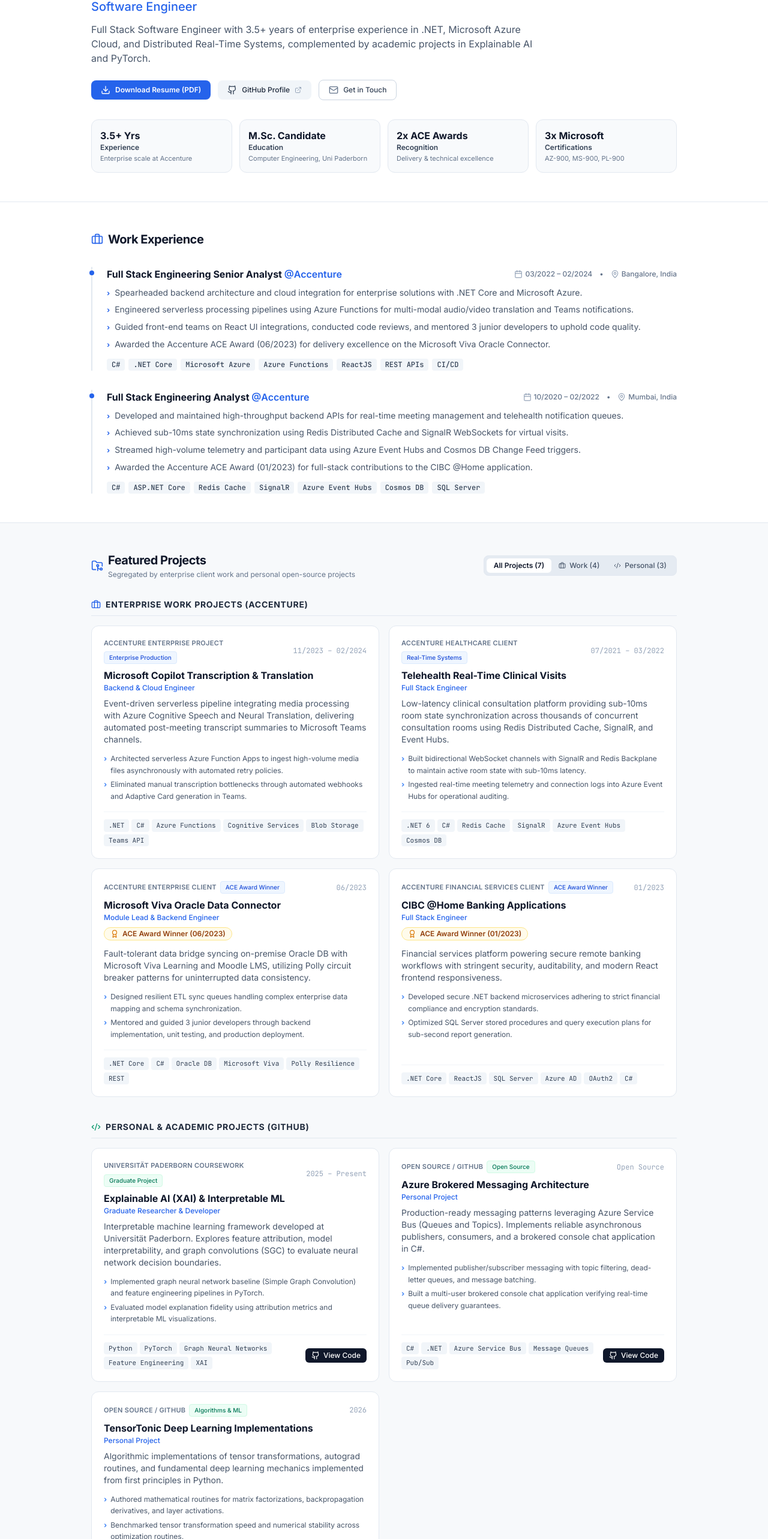
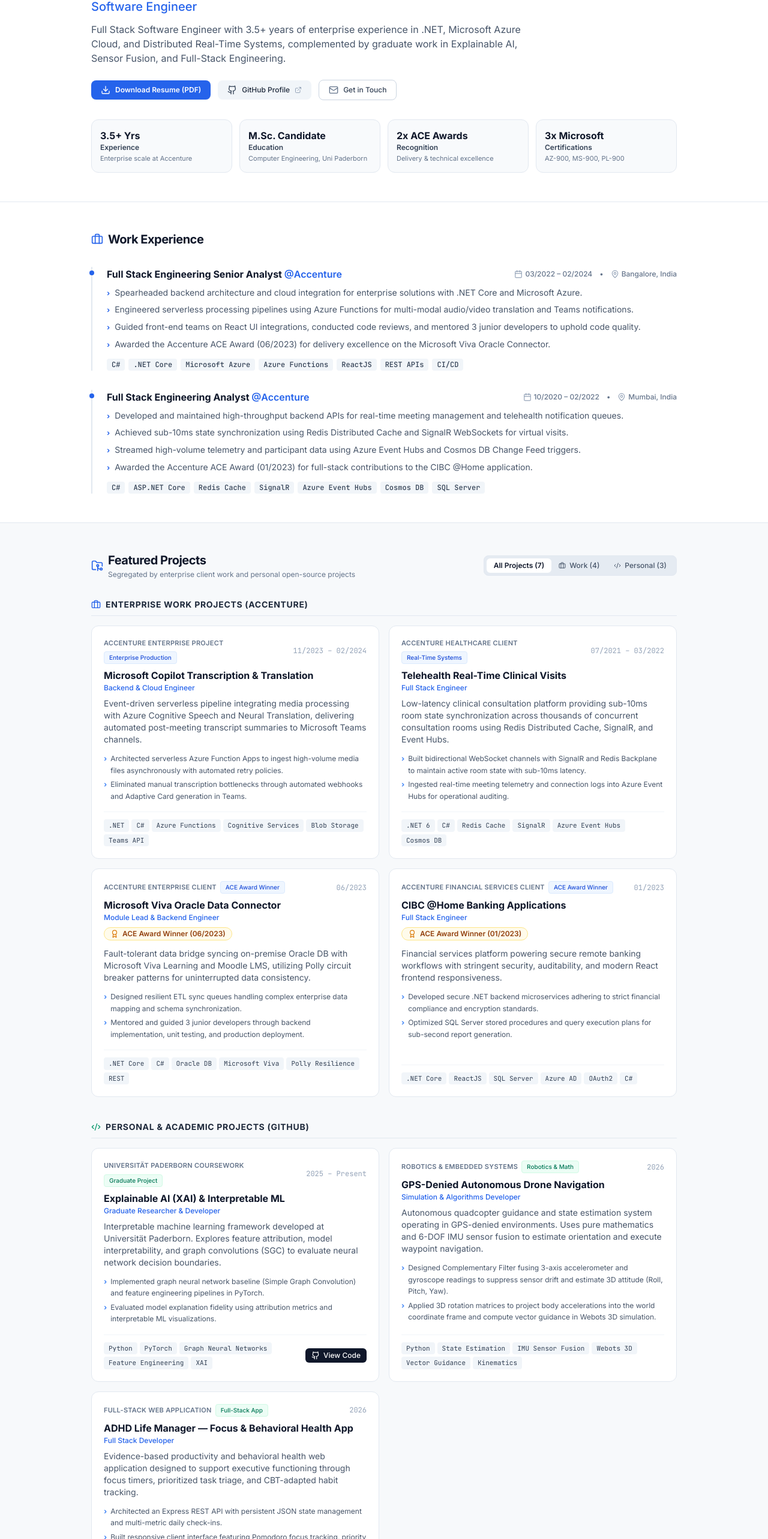
Before and after one commit to KkishanN/KkishanN, a React (Vite) app: page / in a window 1280 px wide. Shown: the part 227-2793 px from the top of the page at 60% size. Built offline with nearby package versions, Linux system fonts and the light colour scheme.

Commit message:
feat: replace personal projects with Drone GPS-denied navigation and ADHD Life Manager alongside XAI

```diff
--- a/src/data/portfolioData.ts
+++ b/src/data/portfolioData.ts
@@ -26,7 +26,7 @@
   personal: {
     name: "Kishan Nadageri",
     title: "Software Engineer",
-    headline: "Full Stack Software Engineer with 3.5+ years of enterprise experience in .NET, Microsoft Azure Cloud, and Distributed Real-Time Systems, complemented by academic projects in Explainable AI and PyTorch.",
+    headline: "Full Stack Software Engineer with 3.5+ years of enterprise experience in .NET, Microsoft Azure Cloud, and Distributed Real-Time Systems, complemented by graduate work in Explainable AI, Sensor Fusion, and Full-Stack Engineering.",
     email: "kishannadageri06@gmail.com",
     phone: "+91-8904526667",
     location: "India",
@@ -72,7 +72,7 @@
     }
   ] as Experience[],
 
-  // Segregated Work & Enterprise Projects
+  // Segregated Work & Enterprise Projects (Accenture)
   workProjects: [
     {
       id: "copilot-transcription",
@@ -138,7 +138,7 @@
     }
   ] as Project[],
 
-  // Segregated Personal & Open-Source Projects (GitHub)
+  // Refined Personal, Academic & System Engineering Projects
   personalProjects: [
     {
       id: "xai-framework",
@@ -157,36 +157,34 @@
       badge: "Graduate Project"
     },
     {
-      id: "azure-messaging",
-      title: "Azure Brokered Messaging Architecture",
+      id: "gps-denied-drone",
+      title: "GPS-Denied Autonomous Drone Navigation",
       projectType: "personal",
-      clientOrContext: "Open Source / GitHub",
-      role: "Personal Project",
-      timeline: "Open Source",
-      description: "Production-ready messaging patterns leveraging Azure Service Bus (Queues and Topics). Implements reliable asynchronous publishers, consumers, and a brokered console chat application in C#.",
+      clientOrContext: "Robotics & Embedded Systems",
+      role: "Simulation & Algorithms Developer",
+      timeline: "2026",
+      description: "Autonomous quadcopter guidance and state estimation system operating in GPS-denied environments. Uses pure mathematics and 6-DOF IMU sensor fusion to estimate orientation and execute waypoint navigation.",
       highlights: [
-        "Implemented publisher/subscriber messaging with topic filtering, dead-letter queues, and message batching.",
-        "Built a multi-user brokered console chat application verifying real-time queue delivery guarantees."
+        "Designed Complementary Filter fusing 3-axis accelerometer and gyroscope readings to suppress sensor drift and estimate 3D attitude (Roll, Pitch, Yaw).",
+        "Applied 3D rotation matrices to project body accelerations into the world coordinate frame and compute vector guidance in Webots 3D simulation."
       ],
-      technologies: ["C#", ".NET", "Azure Service Bus", "Message Queues", "Pub/Sub"],
-      github: "https://github.com/KkishanN/AzureServices-Basics-Csharp",
-      badge: "Open Source"
+      technologies: ["Python", "State Estimation", "IMU Sensor Fusion", "Webots 3D", "Vector Guidance", "Kinematics"],
+      badge: "Robotics & Math"
     },
     {
-      id: "tensortonic-dl",
-      title: "TensorTonic Deep Learning Implementations",
+      id: "adhd-life-manager",
+      title: "ADHD Life Manager — Focus & Behavioral Health App",
       projectType: "personal",
-      clientOrContext: "Open Source / GitHub",
-      role: "Personal Project",
+      clientOrContext: "Full-Stack Web Application",
+      role: "Full Stack Developer",
       timeline: "2026",
-      description: "Algorithmic implementations of tensor transformations, autograd routines, and fundamental deep learning mechanics implemented from first principles in Python.",
+      description: "Evidence-based productivity and behavioral health web application designed to support executive functioning through focus timers, prioritized task triage, and CBT-adapted habit tracking.",
       highlights: [
-        "Authored mathematical routines for matrix factorizations, backpropagation derivatives, and layer activations.",
-        "Benchmarked tensor transformation speed and numerical stability across optimization routines."
+        "Architected an Express REST API with persistent JSON state management and multi-metric daily check-ins.",
+        "Built responsive client interface featuring Pomodoro focus tracking, priority task decomposition, and streak pattern analytics."
       ],
-      technologies: ["Python", "PyTorch", "Linear Algebra", "Algorithms"],
-      github: "https://github.com/KkishanN/TensorTonic-Solutions",
-      badge: "Algorithms & ML"
+      technologies: ["JavaScript", "Node.js", "Express.js", "REST APIs", "State Management", "CSS3"],
+      badge: "Full-Stack App"
     }
   ] as Project[],
 
```
Also changed, not shown: 1 other file (tests, documents, lock files or other folders).
